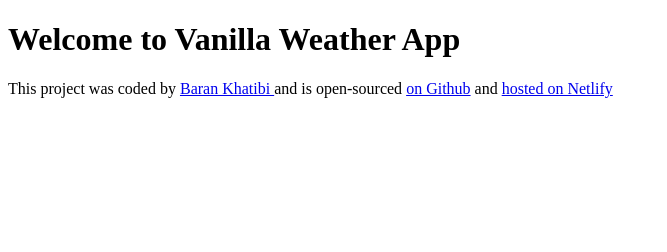
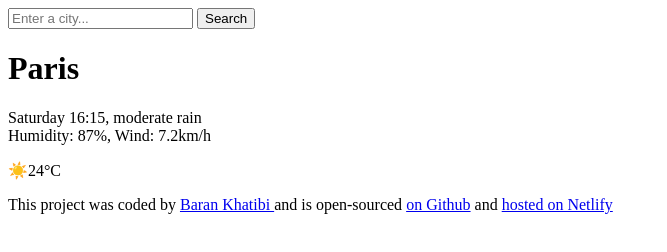
Before and after one commit to BaranKhatibi/VanillaWeatherApp, a plain HTML site: page index.html in a window 1280 px wide. Shown: the whole page, without its empty margins (0-667 px from the left). Drawn offline with Linux system fonts and the light colour scheme.

Commit message:
updated the html to whole view

```diff
--- a/index.html
+++ b/index.html
@@ -6,7 +6,26 @@
     <title>Vanilla Weather</title>
   </head>
   <body>
-    <h1>Welcome to Vanilla Weather App</h1>
+    <header>
+      <form>
+        <input type="search" placeholder="Enter a city..." required />
+        <input type="submit" value="Search" />
+      </form>
+    </header>
+
+    <main>
+    <div>
+      <h1>Paris</h1>
+      <p>
+        Saturday 16:15, moderate rain
+        <br />
+        Humidity: 87%, Wind: 7.2km/h
+      </p>
+      </div>
+      <div>
+        ☀️24°C
+      </div>
+    </main>
 
     <footer>
       <p>
```
